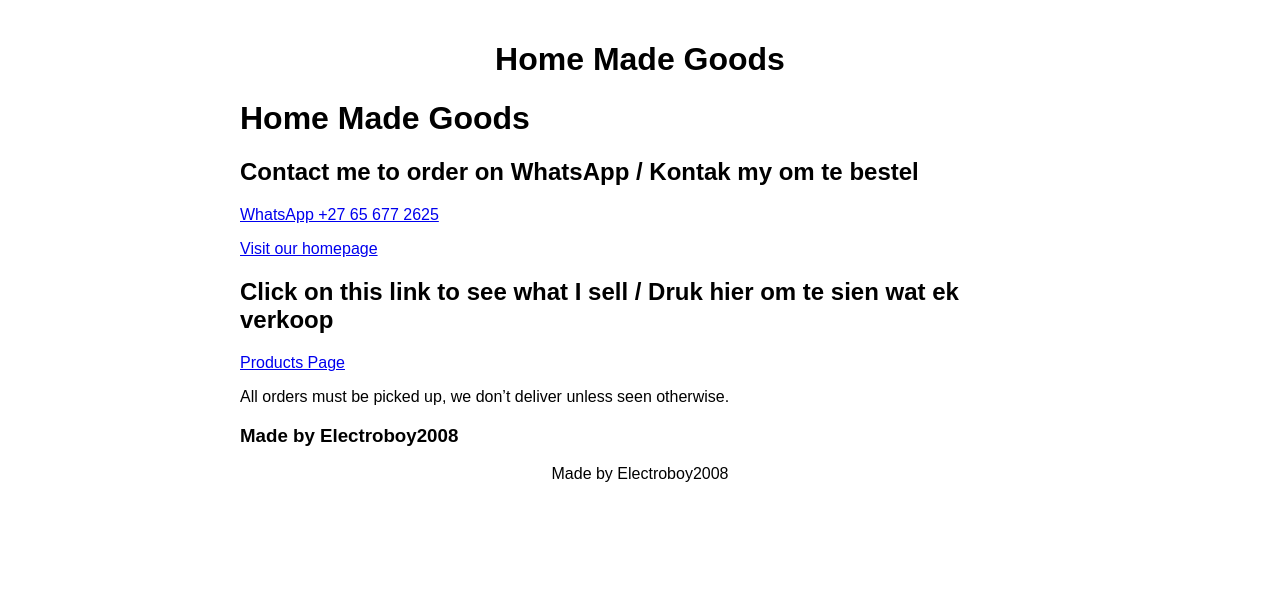
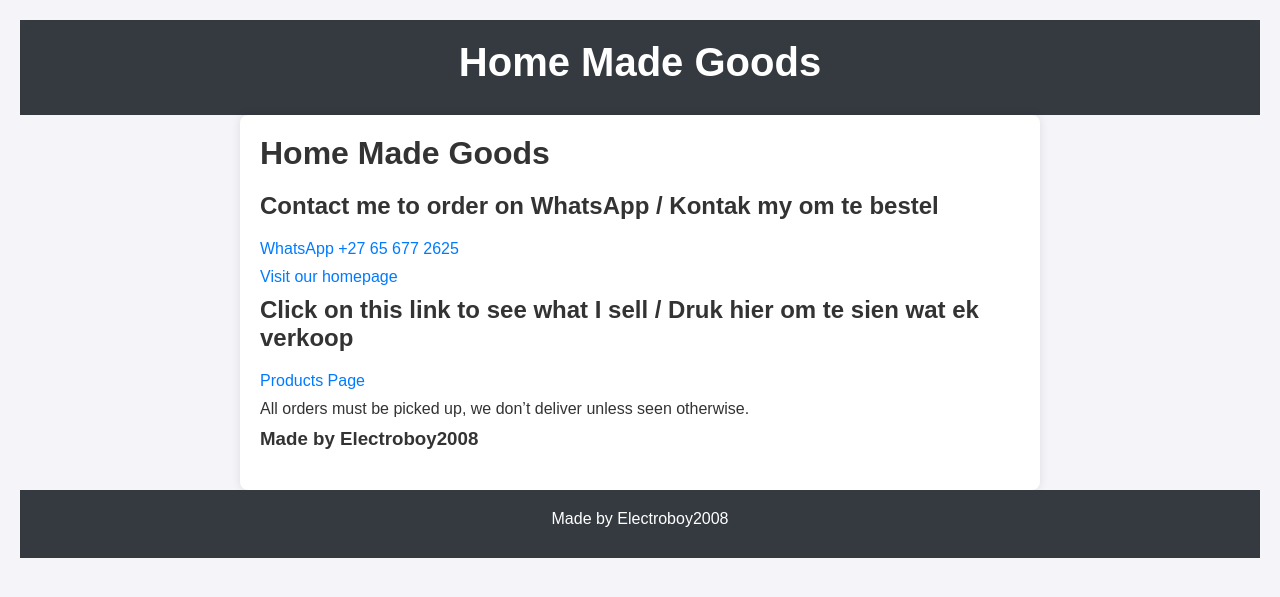
Before and after one commit to ElectroBoy10/TakeWay.Shop, a Jekyll site: the page built from index.md, in a window 1280 px wide. Shown: the top 597 px of the page. Built offline with Jekyll 4.4.1, drawn with Linux system fonts in a browser that asks for light colours.

Commit message:
Update styles.css

```diff
--- a/assets/css/styles.css
+++ b/assets/css/styles.css
@@ -1,13 +1,51 @@
+/* Basic reset and base styles */
+* {
+  margin: 0;
+  padding: 0;
+  box-sizing: border-box;
+}
+
 body {
   font-family: Arial, sans-serif;
-  margin: 0;
+  background-color: #f4f4f9; /* Light grey background */
+  color: #333; /* Darker text for better readability */
   padding: 20px;
 }
+
 header, footer {
+  background-color: #343a40; /* Dark background */
+  color: #ffffff; /* White text */
+  padding: 20px;
   text-align: center;
-  margin-bottom: 20px;
 }
+
+header h1 {
+  font-size: 2.5em;
+  margin-bottom: 10px;
+}
+
 main {
   max-width: 800px;
   margin: 0 auto;
+  background-color: #ffffff; /* White background for content */
+  padding: 20px;
+  box-shadow: 0 0 10px rgba(0, 0, 0, 0.1); /* Light shadow for better separation */
+  border-radius: 8px; /* Rounded corners */
 }
+
+h1, h2, h3 {
+  margin-bottom: 20px;
+}
+
+p {
+  margin-bottom: 10px;
+}
+
+a {
+  color: #007bff; /* Blue links */
+  text-decoration: none;
+}
+
+a:hover {
+  text-decoration: underline; /* Underline links on hover */
+}
```
